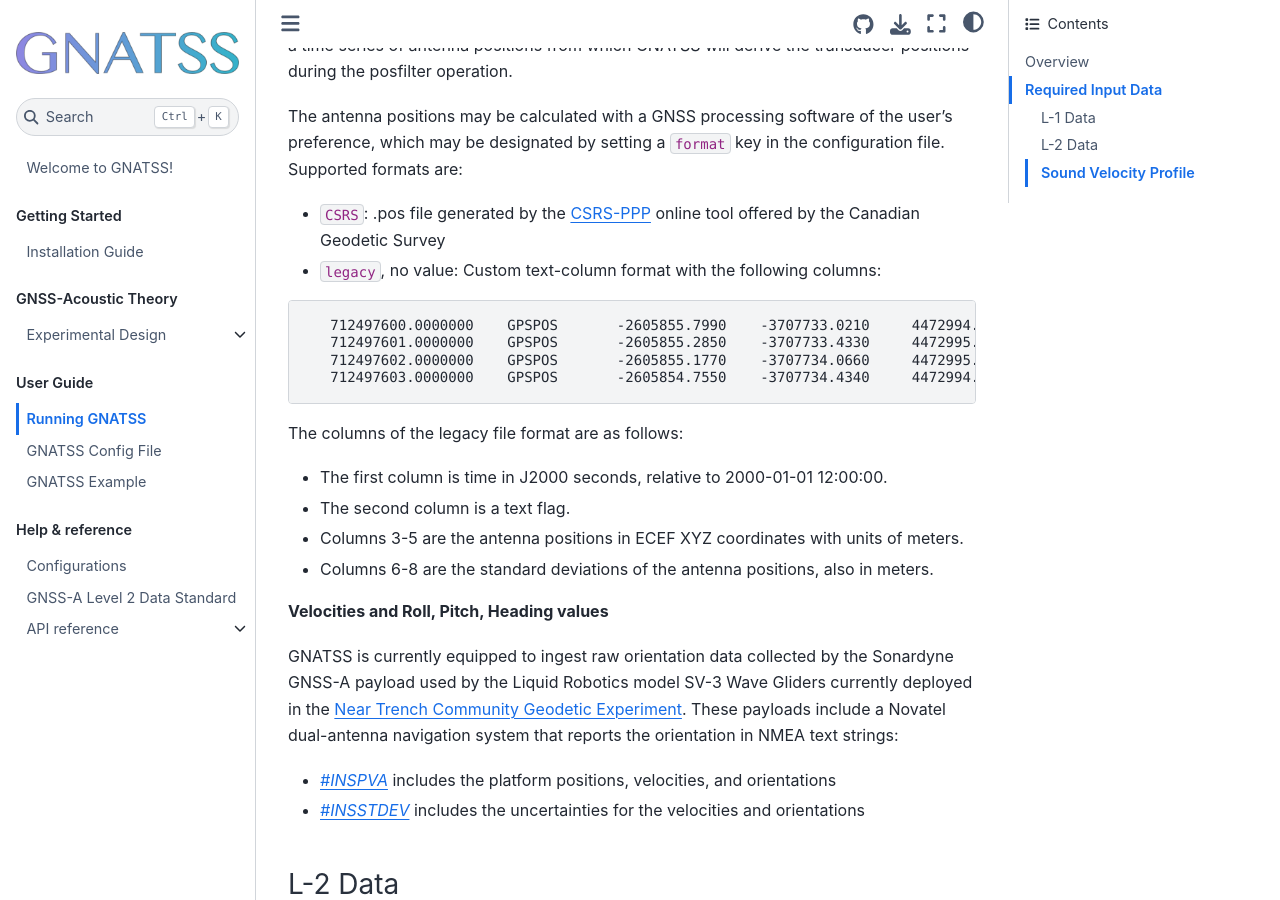
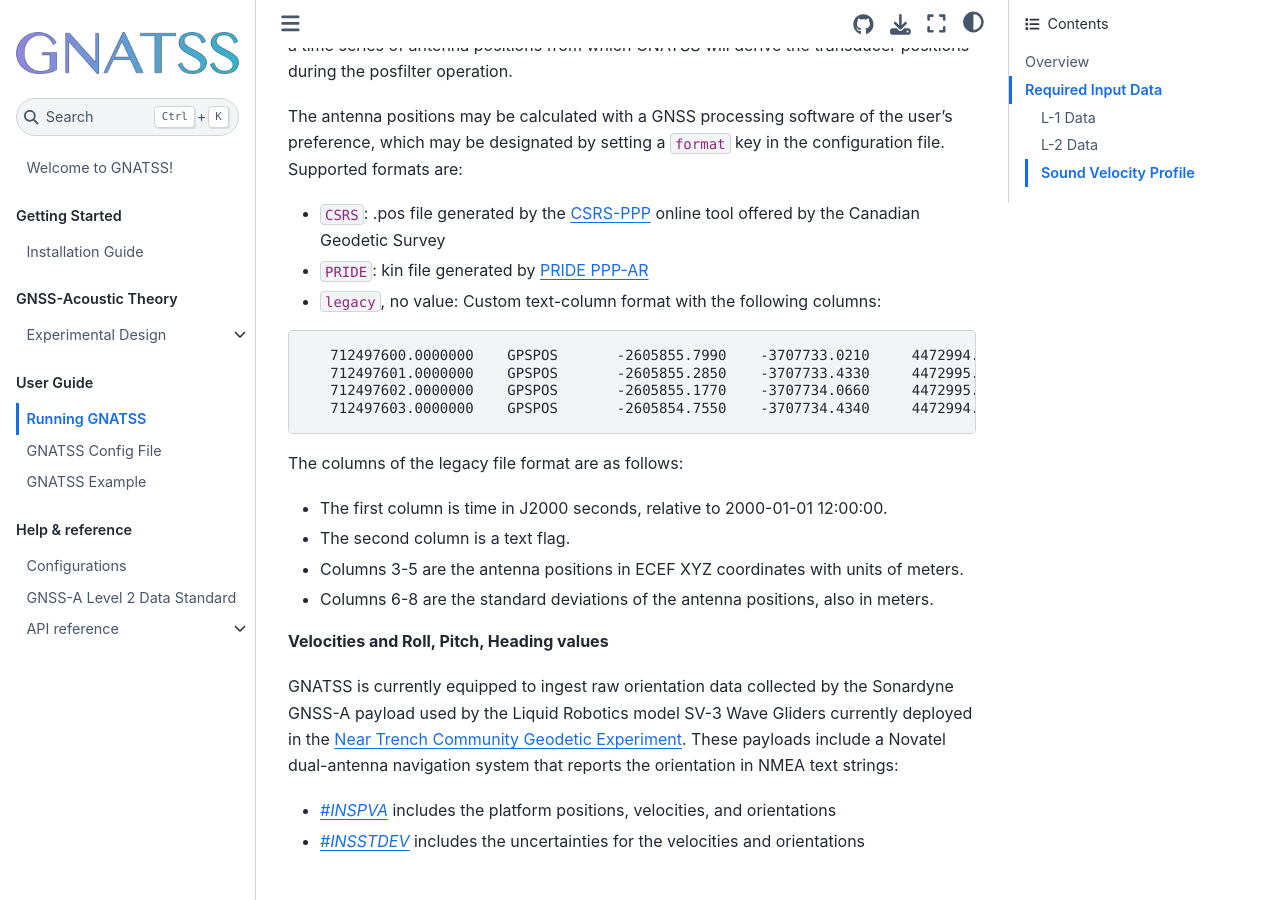
Before and after one commit to seafloor-geodesy/gnatss, a Jupyter Book: the page built from docs/input.md, in a window 1280 px wide and 900 px high, scrolled down 2478 px. Built offline with Jupyter Book 1.0.4 settings and Sphinx 7.4.7 and the Sphinx Book theme 1.1.4, drawn with Linux system fonts in a browser that asks for light colours; pages that are not in the unit, such as notebooks, are missing from menus.

Commit message:
docs: PRIDE PPP-AR input

````diff
--- a/docs/input.md
+++ b/docs/input.md
@@ -118,6 +118,8 @@ configuration file. Supported formats are:
 - `CSRS`: .pos file generated by the
   [CSRS-PPP](https://webapp.csrs-scrs.nrcan-rncan.gc.ca/geod/tools-outils/ppp.php?locale=en)
   online tool offered by the Canadian Geodetic Survey
+- `PRIDE`: kin file generated by
+  [PRIDE PPP-AR](https://github.com/PrideLab/PRIDE-PPPAR)
 - `legacy`, no value: Custom text-column format with the following columns:
 
 ```console
````
